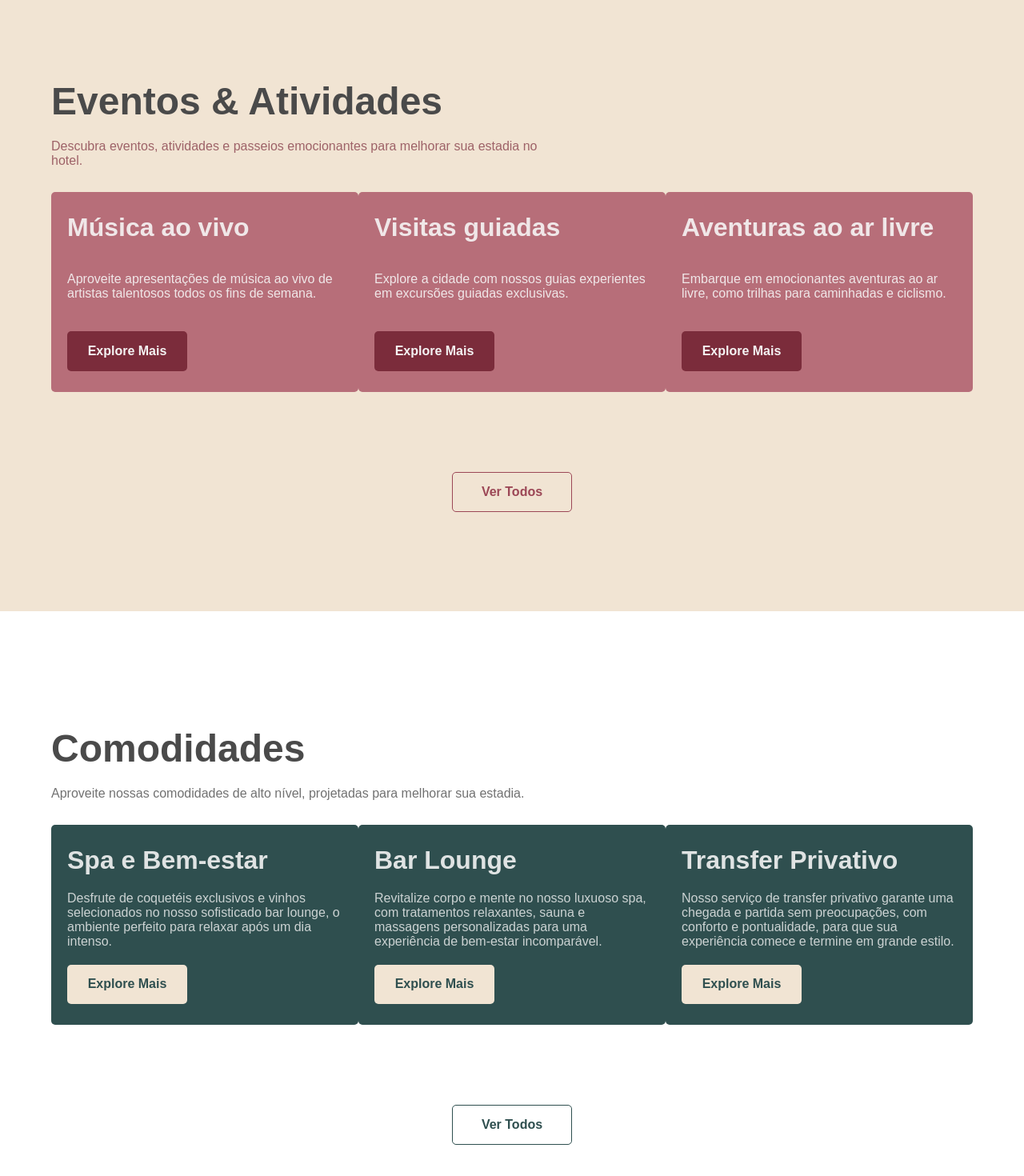
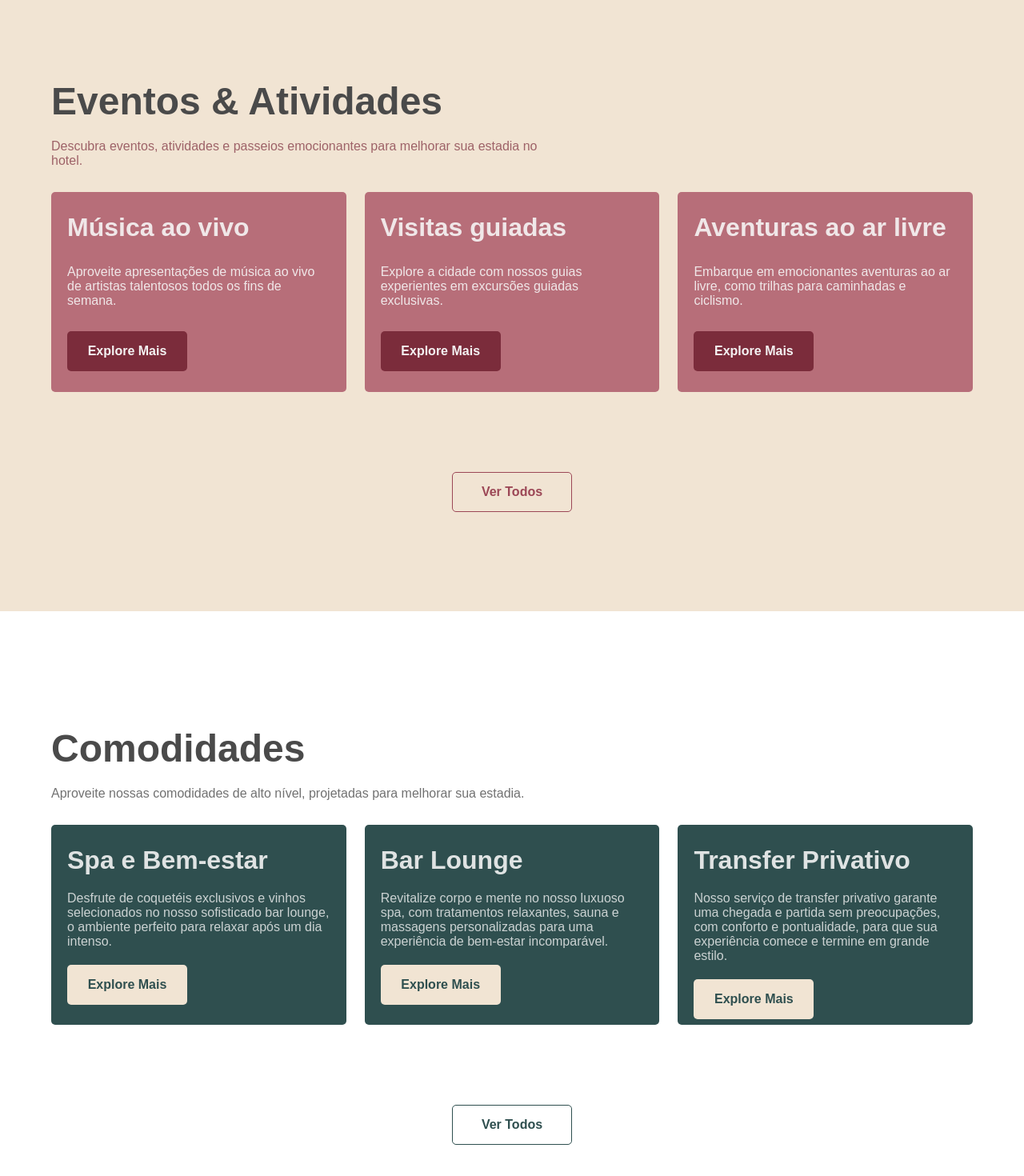
Before and after one commit to oTiagoPereira/regency-hotel, a React (Vite) app: page / in a window 1280 px wide. Shown: the part 1776-3246 px from the top of the page at 80% size. Built offline with nearby package versions, Linux system fonts and the light colour scheme.

Commit message:
style: Alteração no tamanho do box e tamanho do botão

```diff
--- a/src/presentation/components/home/amenitiesSection/amenitiesSection.module.css
+++ b/src/presentation/components/home/amenitiesSection/amenitiesSection.module.css
@@ -42,7 +42,7 @@
     align-items: flex-start;
     justify-content: space-between;
     padding: 1rem 0;
-    width: 400px;
+    width: 32%;
     height: 250px;
     background-color: var(--background_secondary);
     border-radius: 5px;
@@ -68,7 +68,7 @@
 .btn_amenities {
     margin: 10px 20px;
     width: 150px;
-    height: 50px;
+    min-height: 50px;
     border: none;
     border-radius: 5px;
     font-size: 1rem;
--- a/src/presentation/components/home/eventsAndActivities/eventsAndActivities.module.css
+++ b/src/presentation/components/home/eventsAndActivities/eventsAndActivities.module.css
@@ -43,7 +43,7 @@
     align-items: flex-start;
     justify-content: space-between;
     padding: 1rem 0;
-    width: 400px;
+    width: 32%;
     height: 250px;
     background-color: var(--quaternary);
     border-radius: 5px;
@@ -69,7 +69,7 @@
 .btn_events {
     margin: 10px 20px;
     width: 150px;
-    height: 50px;
+    min-height: 50px;
     border: none;
     border-radius: 5px;
     font-size: 1rem;
--- a/src/presentation/components/home/roomsSection/roomsSection.module.css
+++ b/src/presentation/components/home/roomsSection/roomsSection.module.css
@@ -42,7 +42,7 @@
     align-items: flex-start;
     justify-content: space-between;
     padding: 1rem 0;
-    width: 400px;
+    width: 32%;
     height: 250px;
     background-color: var(--background_secondary);
     border-radius: 5px;
@@ -86,7 +86,7 @@
 .btn_all_rooms {
     margin: 100px 0 0 0;
     width: 150px;
-    height: 50px;
+    min-height: 50px;
     border: 1px solid var(--primary);
     border-radius: 5px;
     font-size: 1rem;
```
